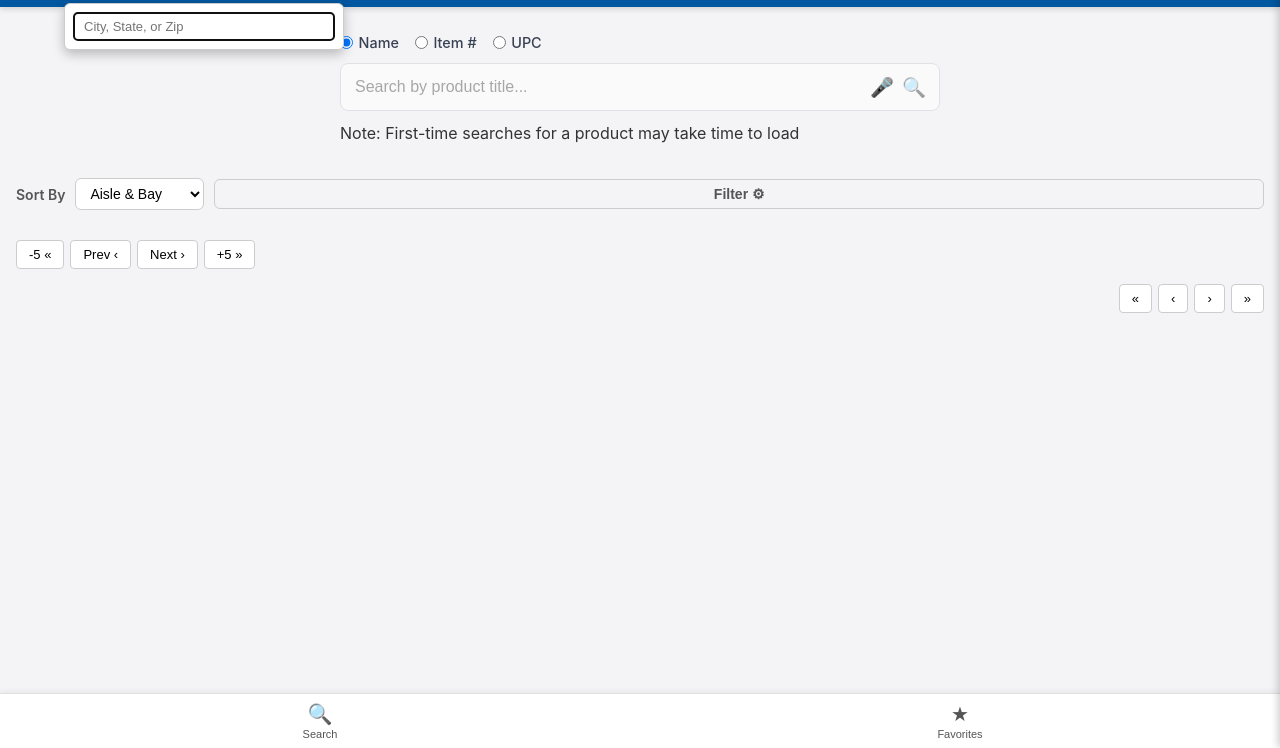
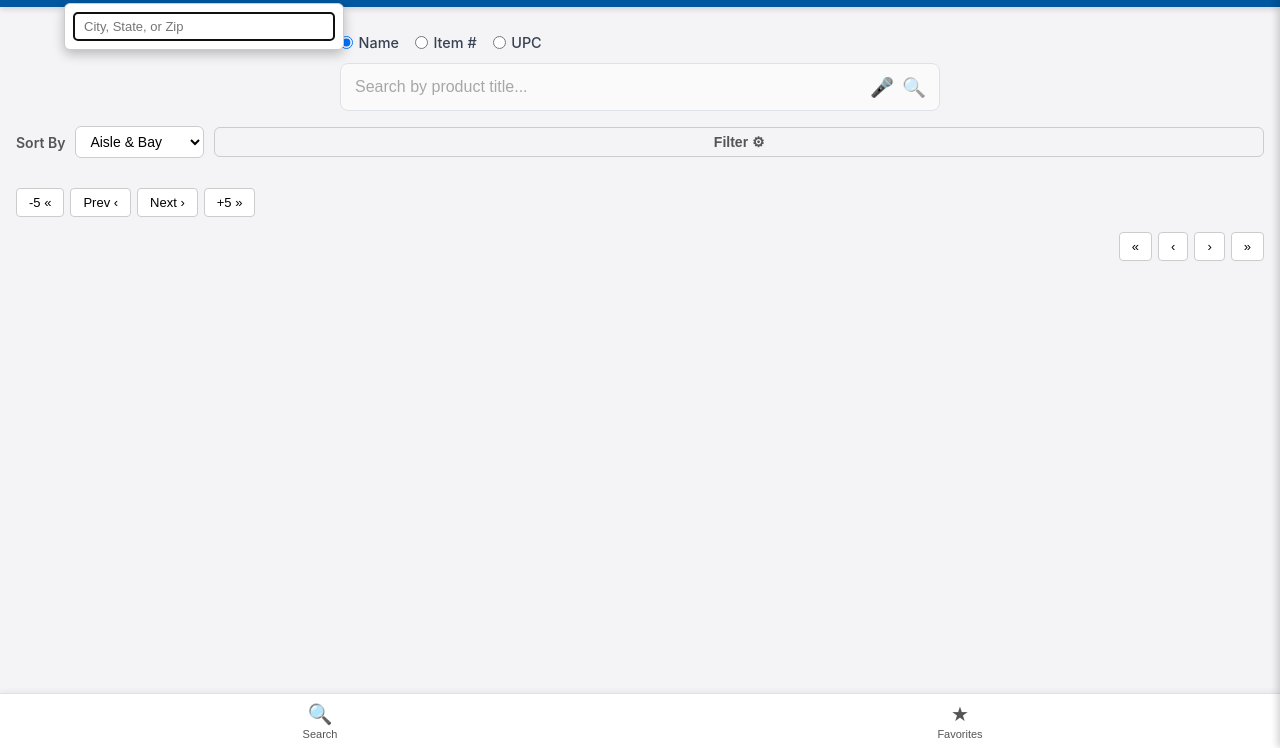
Before and after one commit to BenIsOnGitHub/WarehouseItemFinder, a website: page public/index.html in a window 1280 px wide. Shown: the part 52-800 px from the top of the page. Drawn offline with Linux system fonts and the light colour scheme; no server answers.

Commit message:
remove note after search bar

```diff
--- a/public/index.html
+++ b/public/index.html
@@ -93,7 +93,7 @@
           </button>
         </div>
       </div>
-      <div>Note: First-time searches for a product may take time to load<br><br></div>
+    <!--  <div>Note: First-time searches for a product may take time to load<br><br></div> -->
     </div>
 
     <!-- Sort & Filter Control Bar -->
```
